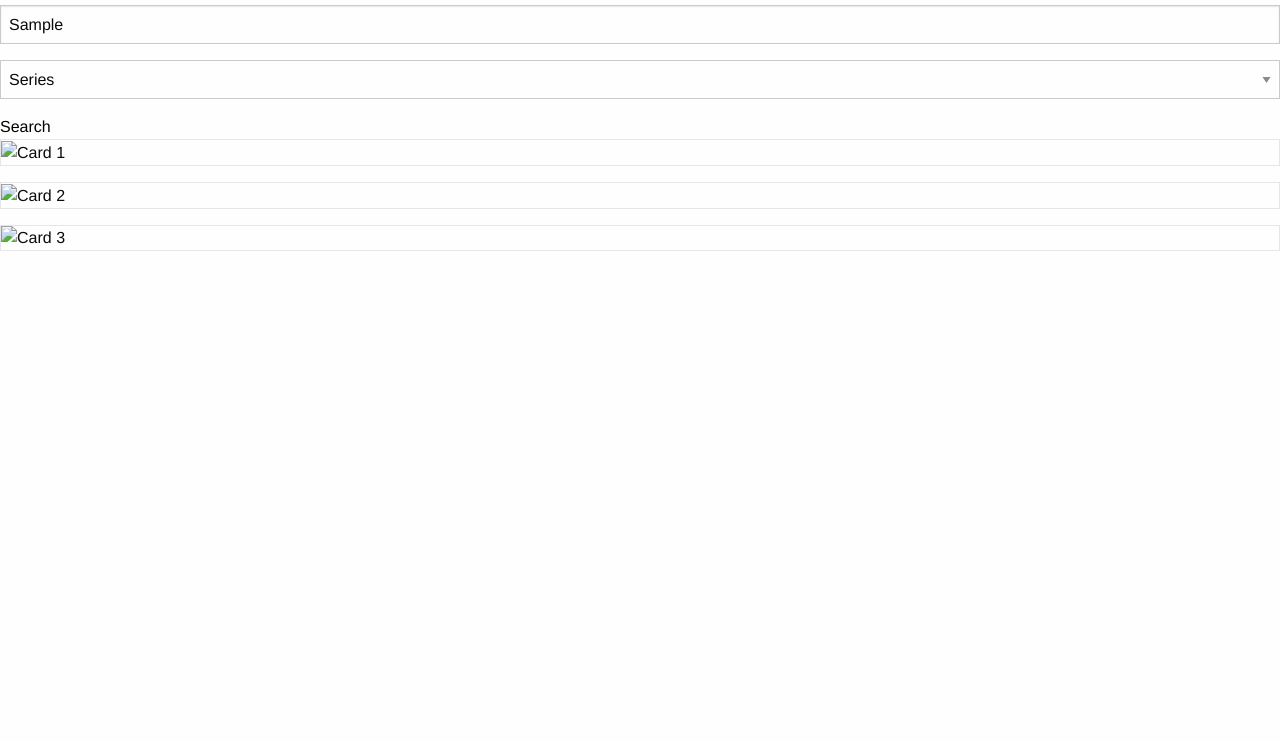
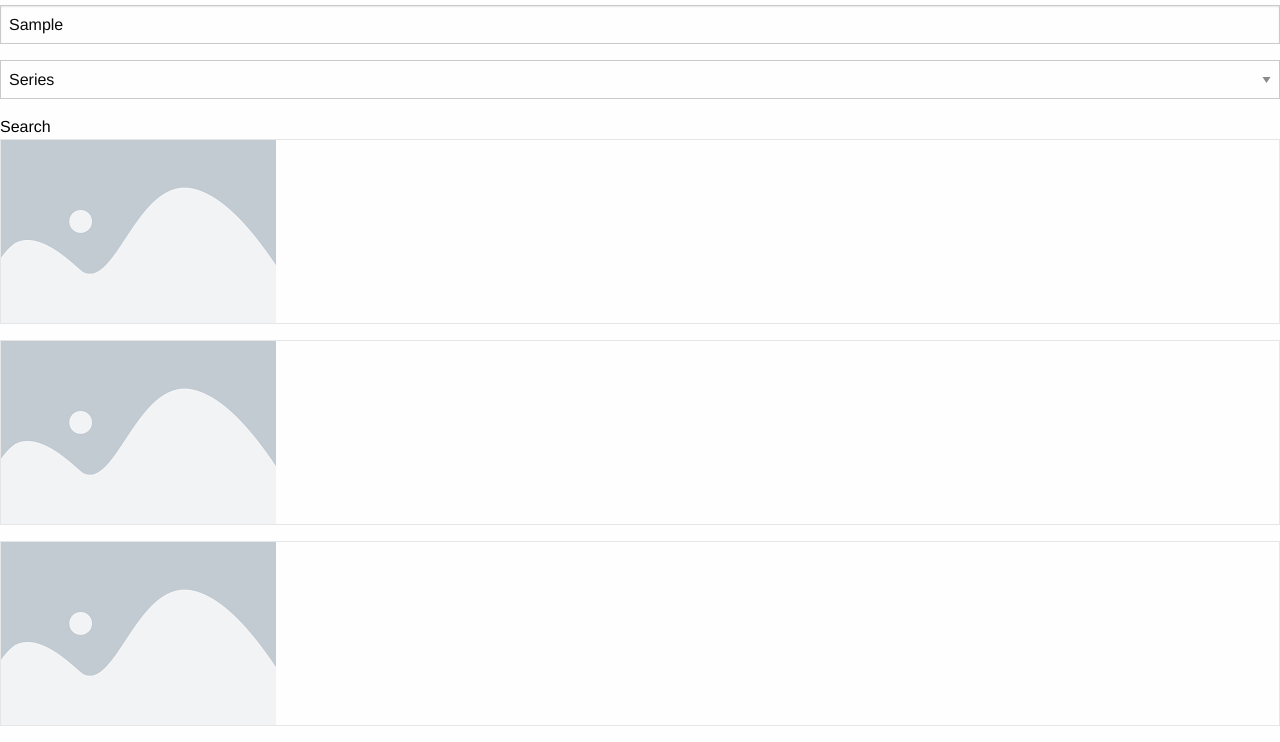
Before and after one commit to notalisk/my-movie-list, a plain HTML site: page index.html in a window 1280 px wide. Both pictures are taken after typing "Sample" into the empty fields and a click on the button "Search". Shown: the part 70-812 px from the top of the page. Drawn offline with nearby package versions, Linux system fonts and the light colour scheme.

Commit message:
added class to img and added placeholder img for idea

```diff
--- a/assets/css/list-script.css
+++ b/assets/css/list-script.css
@@ -13,3 +13,8 @@ h1 {
   color: rgb(47, 47, 47);
   margin: 0 25px;
 }
+
+.card-image {
+  width: 20px;
+  height: 30px;
+}
--- a/index.html
+++ b/index.html
@@ -51,15 +51,15 @@
     </form>
 
     <div class="card" style="display:none">
-        <img src="card1.jpg" alt="Card 1">
+        <img src="placeholder.png" alt="Card 1" class="card-image">
     </div>
 
     <div class="card" style="display:none">
-        <img src="card2.jpg" alt="Card 2">
+        <img src="placeholder.png" alt="Card 2" class="card-image">
     </div>
 
     <div class="card" style="display:none">
-        <img src="card3.jpg" alt="Card 3">
+        <img src="placeholder.png" alt="Card 3" class="card-image">
     </div>
 
     <script src="./assets/js/script-index.js"></script>
```
Also changed, not shown: results.html (deleted, +0 -13 lines), placeholder.png (added).
